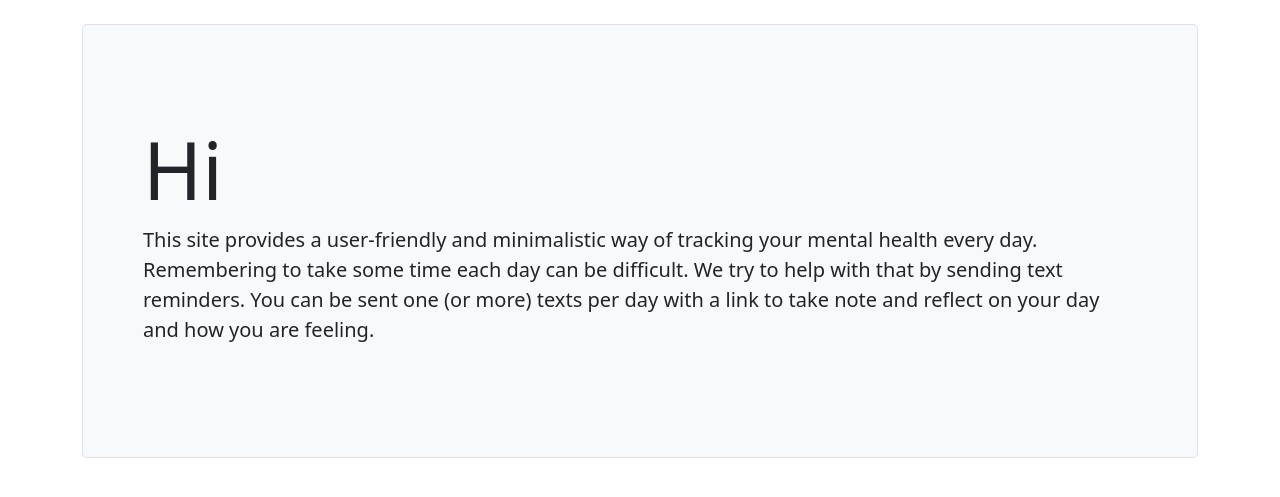
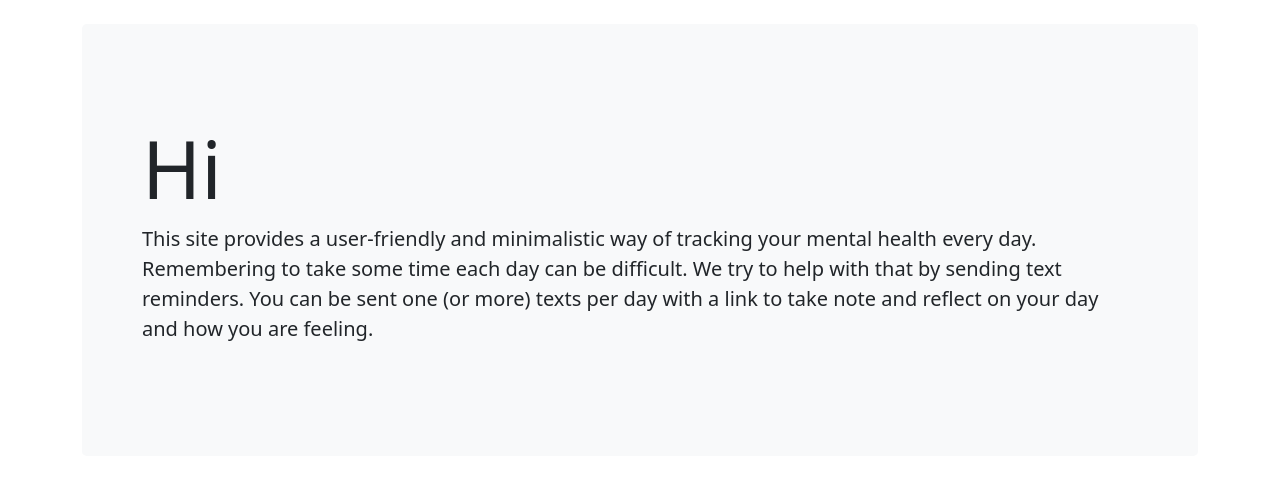
Before and after one commit to RCoff/Mental-Health-Sidekick, a Django app: page / in a window 1280 px wide. Shown: the part 56-553 px from the top of the page. Run offline with Django 3.2, Linux system fonts and the light colour scheme.

Commit message:
Remove border from welcome page

```diff
--- a/interface/templates/index.html
+++ b/interface/templates/index.html
@@ -7,7 +7,7 @@
 
 {% block content %}
     <div class="container py-4">
-        <div class="p-5 mb-4 bg-light border rounded-3">
+        <div class="p-5 mb-4 bg-light rounded-3">
             <div class="container-fluid py-5">
                 <h1 class="display-1">Hi</h1>
                 <p class="lead">This site provides a user-friendly and minimalistic way of tracking your mental health every day.
```
